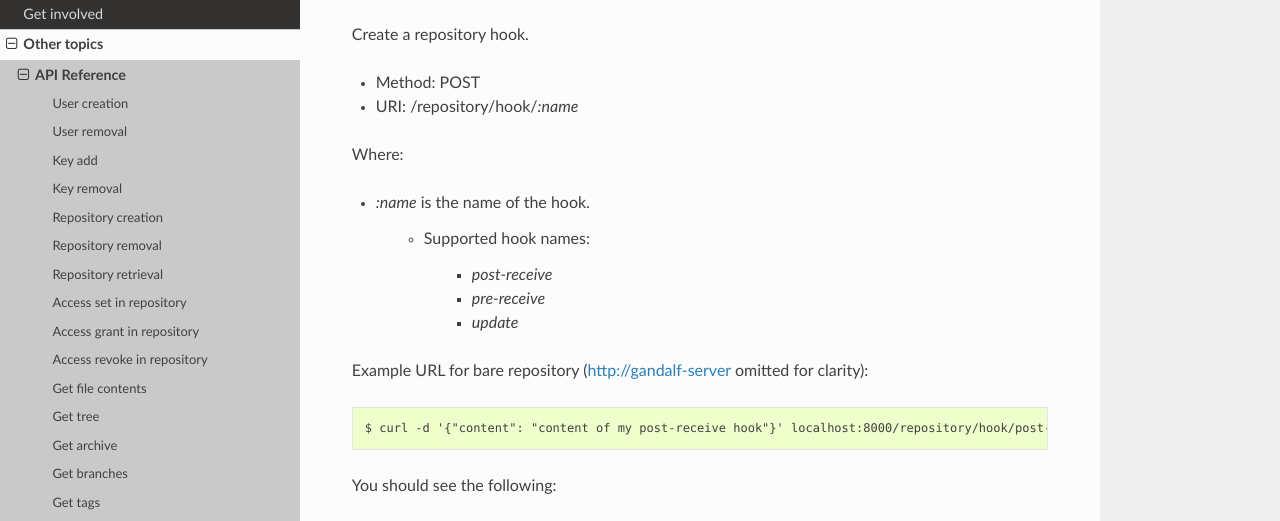
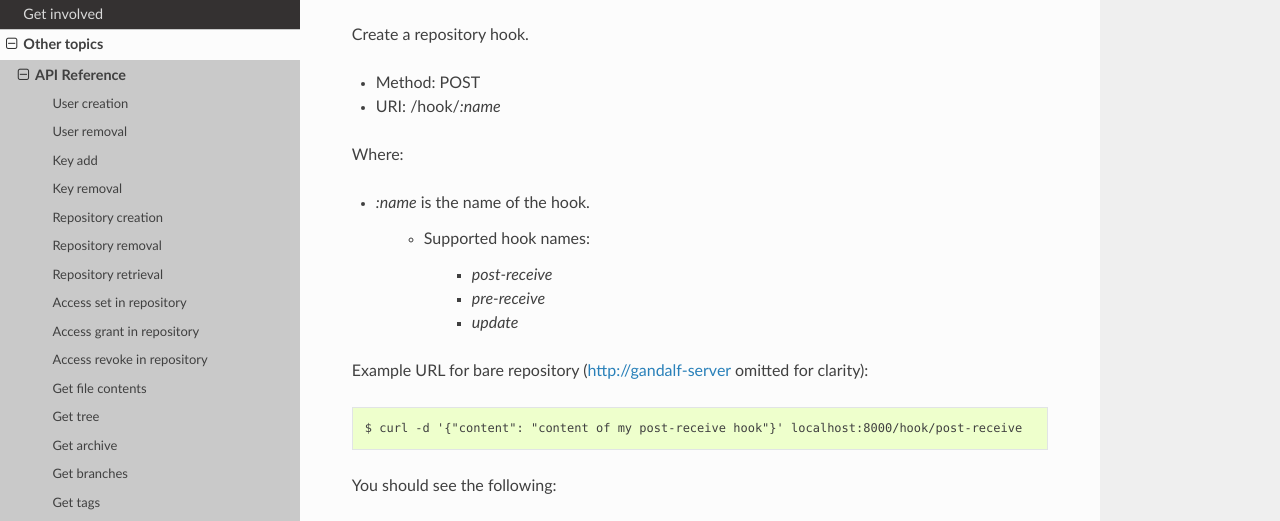
Before and after one commit to tsuru/gandalf, a Sphinx documentation site: the page built from docs/source/api.rst, in a window 1280 px wide and 1400 px high, scrolled down 6901 px. Shown: the part 161-682 px from the top of the window. Built offline with Sphinx 7.4.7 and the Read the Docs theme 2.0.0, drawn with Linux system fonts in a browser that asks for light colours; some of the changed text lies outside the part shown.

Commit message:
Updated path of create hook

```diff
--- a/docs/source/api.rst
+++ b/docs/source/api.rst
@@ -312,7 +312,7 @@ Add repository hook
 Create a repository hook.
 
 * Method: POST
-* URI: /repository/hook/`:name`
+* URI: /hook/`:name`
 
 Where:
 
@@ -326,7 +326,7 @@ Where:
 
 Example URL for bare repository (http://gandalf-server omitted for clarity)::
 
-    $ curl -d '{"content": "content of my post-receive hook"}' localhost:8000/repository/hook/post-receive
+    $ curl -d '{"content": "content of my post-receive hook"}' localhost:8000/hook/post-receive
 
 You should see the following:
 
@@ -339,7 +339,7 @@ You should see the following:
 
 Example URL for one or more repositories (http://gandalf-server omitted for clarity)::
 
-    $ curl -d '{"repositories": ["some-repo"], "content": "content of my update hook"}' localhost:8000/repository/hook/update
+    $ curl -d '{"repositories": ["some-repo"], "content": "content of my update hook"}' localhost:8000/hook/update
 
 You should see the following:
 
```
